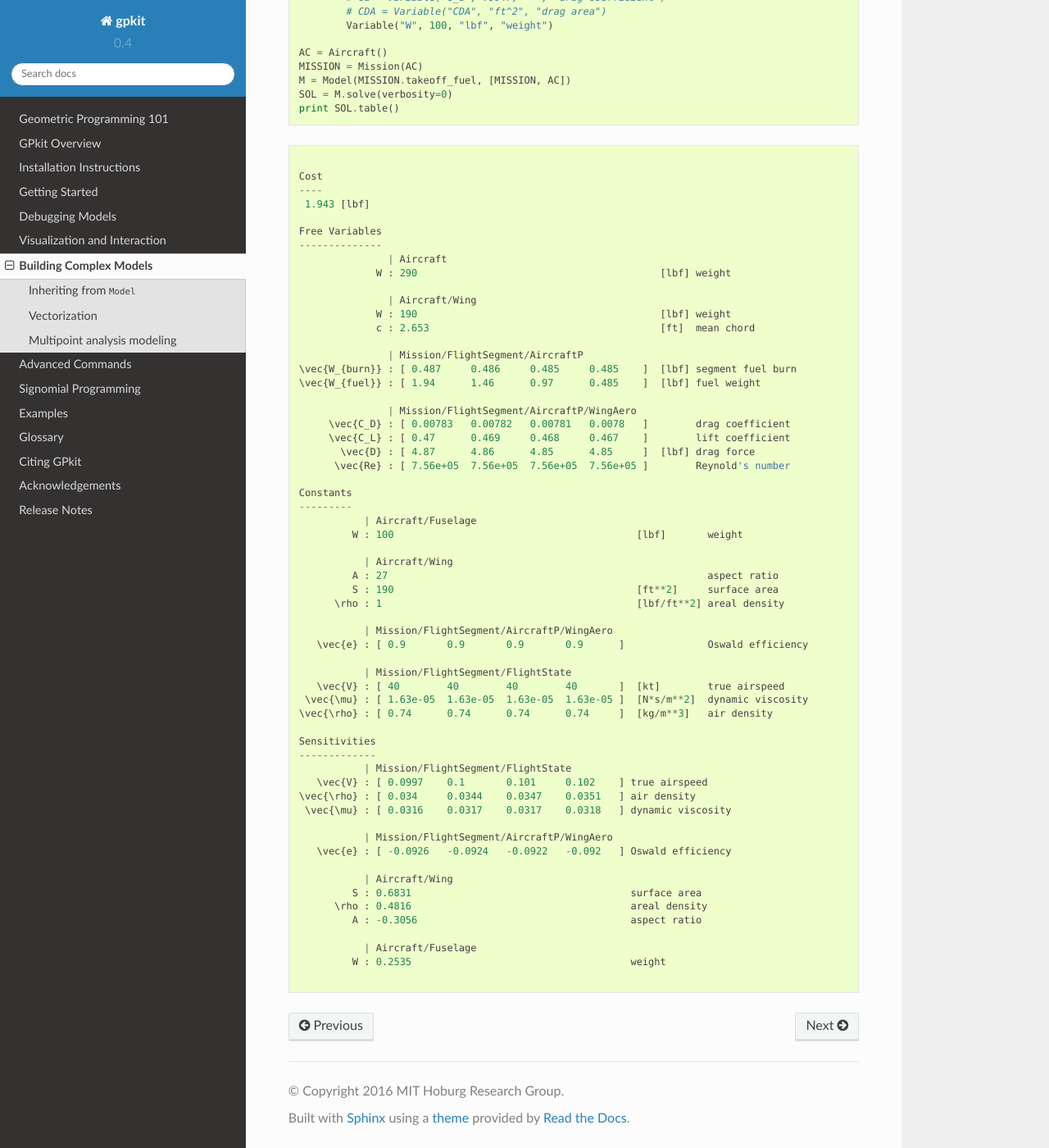
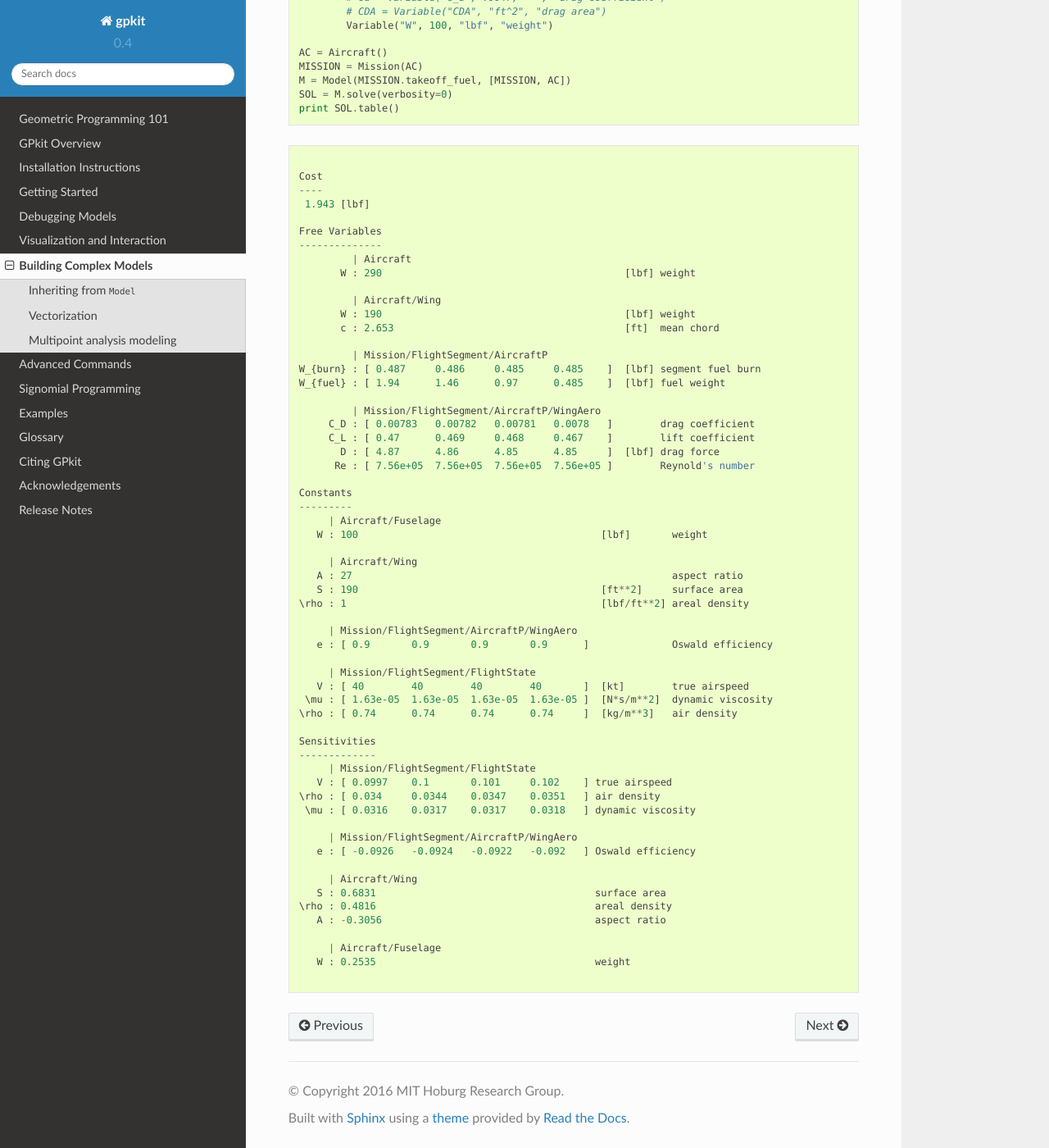
Before and after one commit to convexengineering/gpkit, a Sphinx documentation site: the page built from docs/source/modelbuilding.rst, in a window 1280 px wide and 1400 px high, scrolled down 4211 px. Shown: the whole window at 82% size. Built offline with Sphinx 7.4.7 and the Read the Docs theme 2.0.0, drawn with Linux system fonts in a browser that asks for light colours.

Commit message:
remove \vec from varkey strs

```diff
--- a/docs/source/examples/performance_modeling_output.txt
+++ b/docs/source/examples/performance_modeling_output.txt
@@ -13,14 +13,14 @@ Free Variables
        c : 2.653                                       [ft]  mean chord
 
          | Mission/FlightSegment/AircraftP
-\vec{W_{burn}} : [ 0.487     0.486     0.485     0.485    ]  [lbf] segment fuel burn
-\vec{W_{fuel}} : [ 1.94      1.46      0.97      0.485    ]  [lbf] fuel weight
+W_{burn} : [ 0.487     0.486     0.485     0.485    ]  [lbf] segment fuel burn
+W_{fuel} : [ 1.94      1.46      0.97      0.485    ]  [lbf] fuel weight
 
          | Mission/FlightSegment/AircraftP/WingAero
-     \vec{C_D} : [ 0.00783   0.00782   0.00781   0.0078   ]        drag coefficient
-     \vec{C_L} : [ 0.47      0.469     0.468     0.467    ]        lift coefficient
-       \vec{D} : [ 4.87      4.86      4.85      4.85     ]  [lbf] drag force
-      \vec{Re} : [ 7.56e+05  7.56e+05  7.56e+05  7.56e+05 ]        Reynold's number
+     C_D : [ 0.00783   0.00782   0.00781   0.0078   ]        drag coefficient
+     C_L : [ 0.47      0.469     0.468     0.467    ]        lift coefficient
+       D : [ 4.87      4.86      4.85      4.85     ]  [lbf] drag force
+      Re : [ 7.56e+05  7.56e+05  7.56e+05  7.56e+05 ]        Reynold's number
 
 Constants
 ---------
@@ -33,22 +33,22 @@ Constants
 \rho : 1                                           [lbf/ft**2] areal density
 
      | Mission/FlightSegment/AircraftP/WingAero
-   \vec{e} : [ 0.9       0.9       0.9       0.9      ]              Oswald efficiency
+   e : [ 0.9       0.9       0.9       0.9      ]              Oswald efficiency
 
      | Mission/FlightSegment/FlightState
-   \vec{V} : [ 40        40        40        40       ]  [kt]        true airspeed
- \vec{\mu} : [ 1.63e-05  1.63e-05  1.63e-05  1.63e-05 ]  [N*s/m**2]  dynamic viscosity
-\vec{\rho} : [ 0.74      0.74      0.74      0.74     ]  [kg/m**3]   air density
+   V : [ 40        40        40        40       ]  [kt]        true airspeed
+ \mu : [ 1.63e-05  1.63e-05  1.63e-05  1.63e-05 ]  [N*s/m**2]  dynamic viscosity
+\rho : [ 0.74      0.74      0.74      0.74     ]  [kg/m**3]   air density
 
 Sensitivities
 -------------
      | Mission/FlightSegment/FlightState
-   \vec{V} : [ 0.0997    0.1       0.101     0.102    ] true airspeed
-\vec{\rho} : [ 0.034     0.0344    0.0347    0.0351   ] air density
- \vec{\mu} : [ 0.0316    0.0317    0.0317    0.0318   ] dynamic viscosity
+   V : [ 0.0997    0.1       0.101     0.102    ] true airspeed
+\rho : [ 0.034     0.0344    0.0347    0.0351   ] air density
+ \mu : [ 0.0316    0.0317    0.0317    0.0318   ] dynamic viscosity
 
      | Mission/FlightSegment/AircraftP/WingAero
-   \vec{e} : [ -0.0926   -0.0924   -0.0922   -0.092   ] Oswald efficiency
+   e : [ -0.0926   -0.0924   -0.0922   -0.092   ] Oswald efficiency
 
      | Aircraft/Wing
    S : 0.6831                                     surface area
--- a/docs/source/examples/vectorize_output.txt
+++ b/docs/source/examples/vectorize_output.txt
@@ -18,4 +18,4 @@ Cost
 
 Free Variables
 --------------
-\vec{x} : [ 1         2         1        ]
+x : [ 1         2         1        ]
--- a/docs/source/examples/water_tank_output.txt
+++ b/docs/source/examples/water_tank_output.txt
@@ -5,9 +5,9 @@ Cost
 
 Free Variables
 --------------
-      A : 1.293                             [m**2] Surface Area of the Tank
-      V : 0.1                               [m**3] Volume of the Tank
-\vec{d} : [ 0.464     0.464     0.464    ]  [m]    Dimension Vector
+A : 1.293                             [m**2] Surface Area of the Tank
+V : 0.1                               [m**3] Volume of the Tank
+d : [ 0.464     0.464     0.464    ]  [m]    Dimension Vector
 
 Constants
 ---------
```
Also changed, not shown: docs/source/examples/beam_output.txt (+13 -13 lines), docs/source/examples/relaxation_output.txt (+5 -5 lines), 1 other file. Lines whose indentation alone changed are shown as unchanged.
